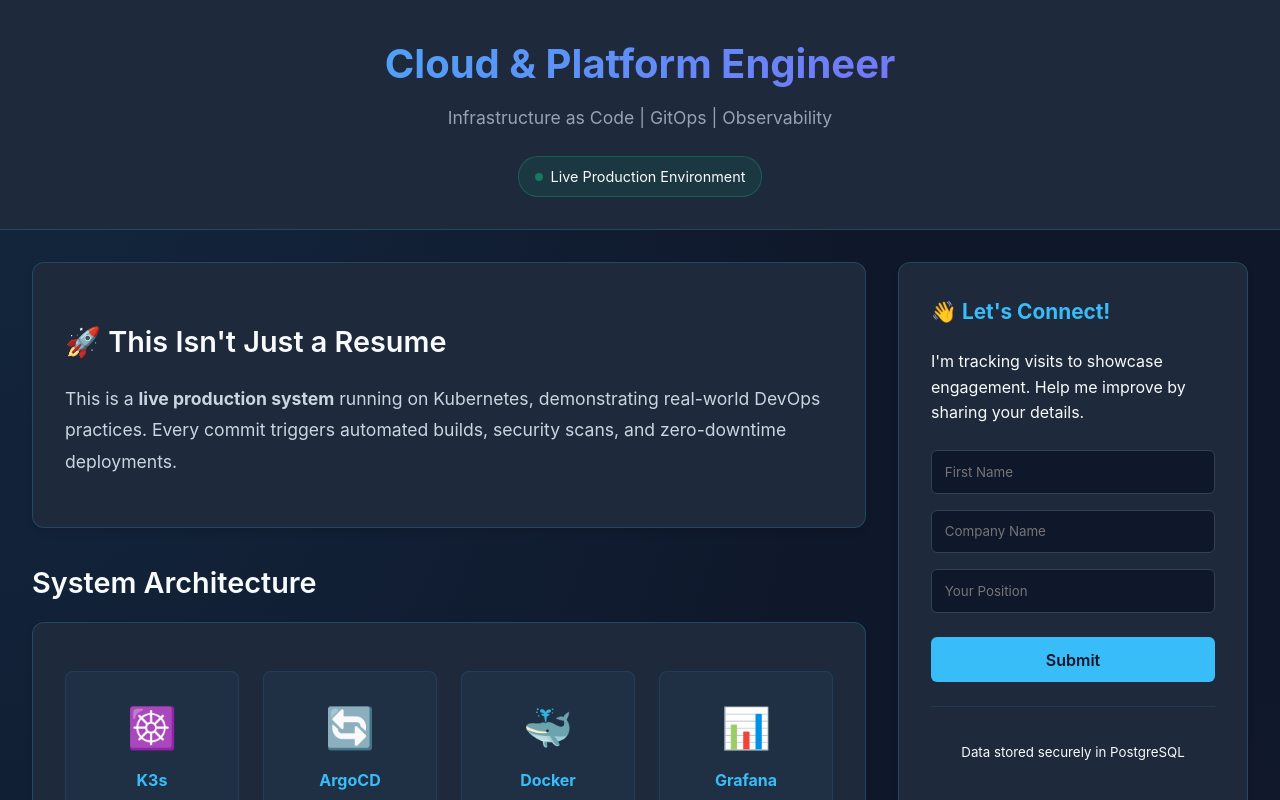
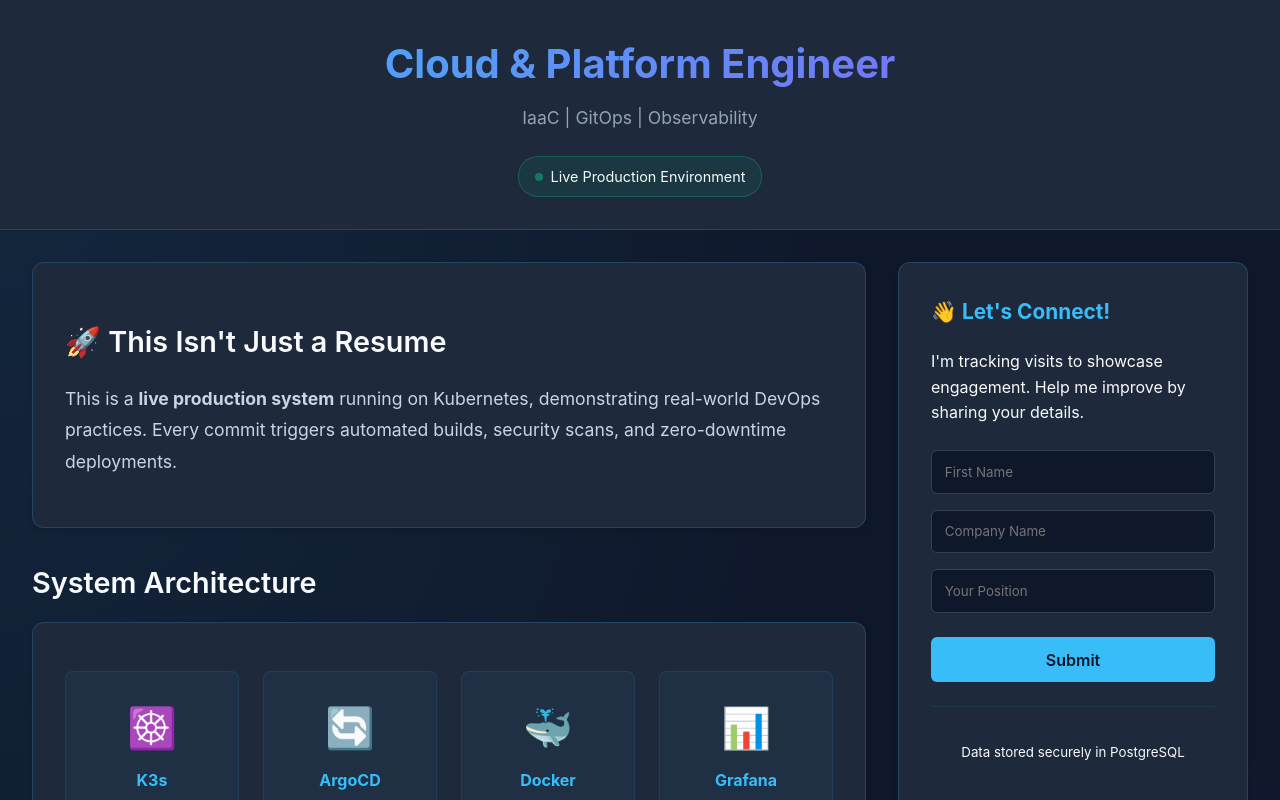
Before and after one commit to tomerwen/resume-site, a website: page site/index.html in a window 1280 px wide. Shown: the top 800 px of the page. Drawn offline with Linux system fonts and the light colour scheme.

```diff
--- a/site/index.html
+++ b/site/index.html
@@ -3,7 +3,7 @@
 <head>
     <meta charset="UTF-8">
     <meta name="viewport" content="width=device-width, initial-scale=1.0">
-    <title>Cloud & Platform Engineer | Live DevOps Portfolio</title>
+    <title>Tomer Wendel - DevOps Engineer | Live DevOps Portfolio</title>
     <link rel="stylesheet" href="style.css">
 </head>
 <body>
@@ -11,7 +11,7 @@
     <header>
         <div class="header-content">
             <h1>Cloud & Platform Engineer</h1>
-            <p class="subtitle">Infrastructure as Code | GitOps | Observability</p>
+            <p class="subtitle">IaaC | GitOps | Observability</p>
             <div class="status-badge">
                 <span class="status-dot"></span>
                 <span>Live Production Environment</span>
```
Also changed, not shown: .github/workflows/ci.yml.
